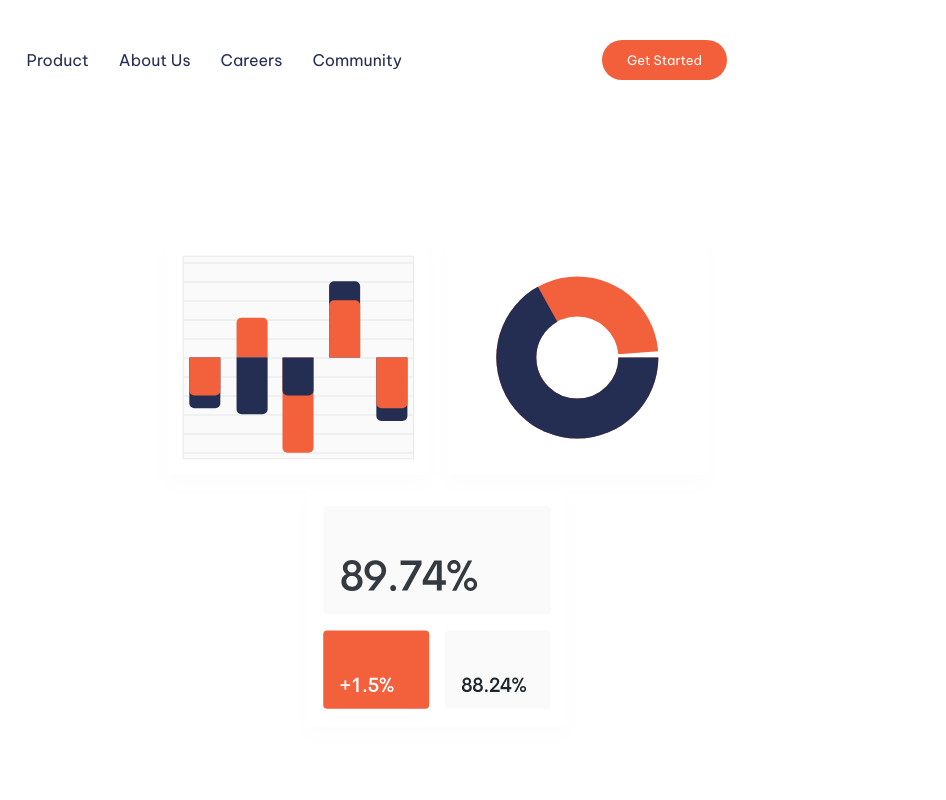
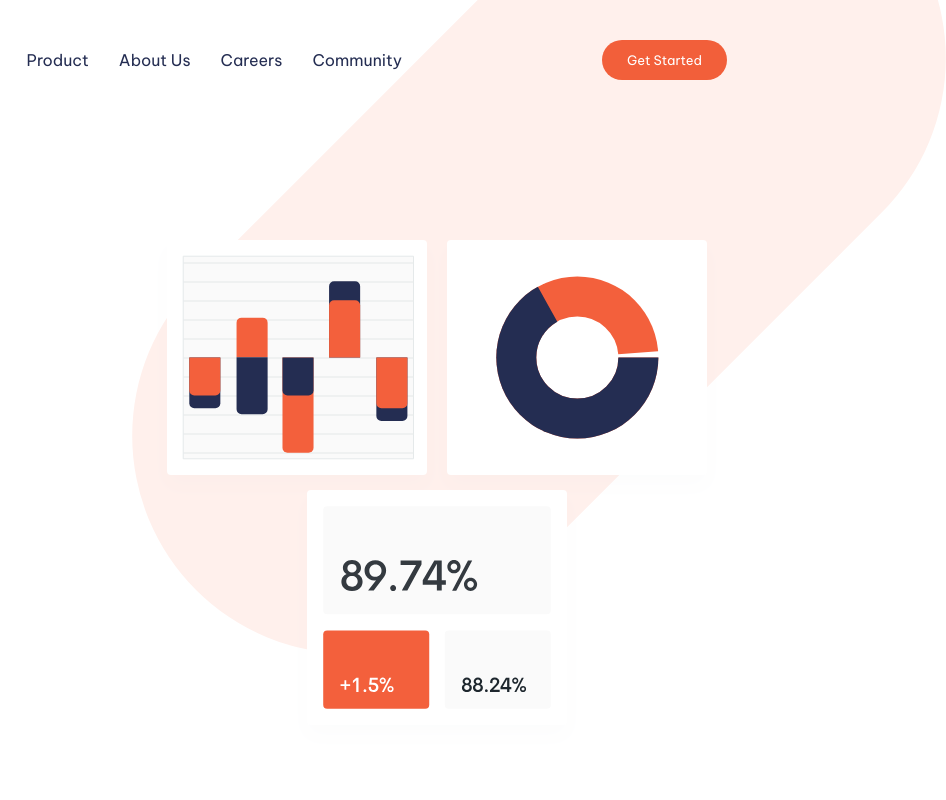
Before and after one commit to abdelrhmanKh/manage-landing-page-master, a plain HTML site: page index.html in a window 1280 px wide. Shown: the top 800 px of the page, 474-1420 px from the left, 946 px wide, since content can reach past the window. Drawn offline with Linux system fonts and the light colour scheme; files whose address does not match are found by name.

Commit message:
Update index.html

```diff
--- a/index.html
+++ b/index.html
@@ -16,7 +16,7 @@
 
 <body>
 
-  <!-- <img class='tablet-bg' src="images/bg-tablet-pattern.svg" alt="tablet-bg"> -->
+  <img class='tablet-bg' src="images/bg-tablet-pattern.svg" alt="tablet-bg">
   <header>
     <div class="container header">
       <img src="images/logo.svg" alt="logo">
```
